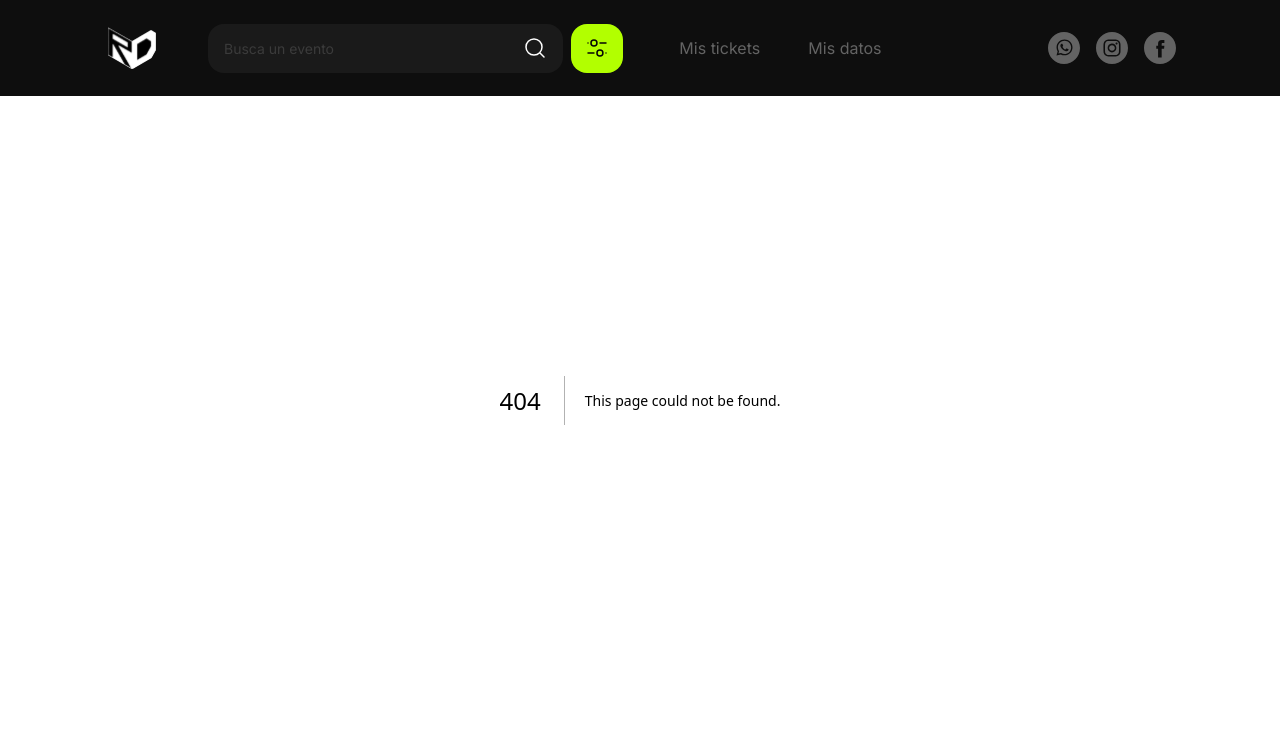
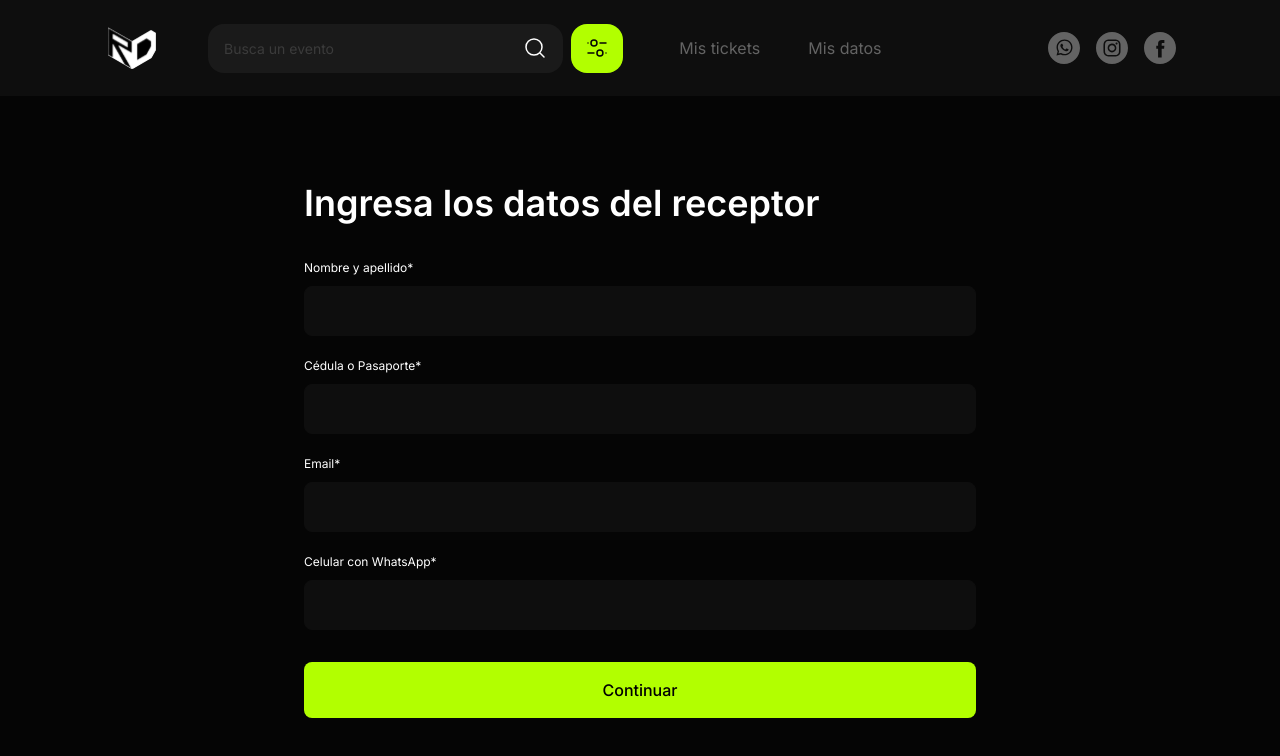
Before and after one commit to Rave-Dates/rave-dates-fe, a Next.js app: page /transfer-confirm/transfer/receiver-data in a window 1280 px wide. Before the commit this address had no page. Shown: the top 756 px of the page. Built offline with nearby package versions, Linux system fonts and the light colour scheme.

Commit message:
Added /transfer-confirm, /transfer, /receiver-data, /success

```diff
--- /dev/null
+++ b/src/app/transfer-confirm/page.tsx
@@ -0,0 +1,40 @@
+"use client"
+
+import ArrowSvg from "@/components/svg/ArrowSvg"
+import Link from "next/link"
+import type React from "react"
+
+export default function Verification() {
+  return (
+    <div className="min-h-screen pb-40 pt-20 sm:pb-24 sm:pt-36 bg-primary-black sm:justify-center sm:items-center text-white flex px-6">
+      <div className="flex animate-fade-in w-xl mx-auto flex-col items-center sm:justify-center">
+        <h1 className="font-semibold text-start w-full text-title">¿Deseas transferir tus tickets?</h1>
+        <h2 className="text-start w-full text-sm mb-5">
+          Podrás realizar esta acción más adelante en caso de que no quieras hacerlo ahora.
+        </h2>
+
+        <div className="flex w-full border-b border-divider">
+          <div
+            className="w-full flex font-light justify-center flex-col items-start bg-cards-container outline-none rounded-t-lg ps-4"
+            >
+            <h2>No, quiero recibirlos yo</h2>
+          </div>
+          <div className="bg-cards-container pe-4 py-3 rounded-b-lg">
+            <ArrowSvg className="rotate-180" />
+          </div>
+        </div>
+
+        <Link href="/transfer-confirm/transfer" className="flex w-full">
+          <div
+            className="w-full flex font-light justify-center flex-col items-start bg-cards-container outline-none rounded-b-lg ps-4"
+            >
+            <h2>Sí, quiero transferirlos</h2>
+          </div>
+          <div className="bg-cards-container pe-4 py-3 rounded-b-lg">
+            <ArrowSvg className="rotate-180" />
+          </div>
+        </Link>
+      </div>
+    </div>
+  )
+}
--- /dev/null
+++ b/src/app/transfer-confirm/transfer/page.tsx
@@ -0,0 +1,50 @@
+"use client"
+
+import EventDetails from "@/components/containers/checkout/EventDetails"
+import TitleCard from "@/components/containers/common/TitleCard"
+import GoBackButton from "@/components/ui/buttons/GoBackButton"
+import Link from "next/link"
+import type React from "react"
+
+export default function Verification() {
+  return (
+    <div className="min-h-screen pb-40 pt-28 sm:pb-24 sm:pt-36 bg-primary-black sm:justify-center sm:items-center text-white flex px-6">
+      <GoBackButton className="absolute z-30 top-10 left-5 px-3 py-3 animate-fade-in" />
+      <div className="flex w-xl animate-fade-in mx-auto flex-col gap-y-2 items-center sm:justify-center">
+        <TitleCard className="sm:flex hidden w-full mb-2 px-3 py-2 rounded-md" title="DYEN" description="Extended set" />
+
+        <div className="sm:flex hidden bg-cards-container w-full rounded-md px-5 py-3 gap-x-4 mb-3">
+          <h2 className="font-light text-sm">Viernes, 11 de junio - 08:00 PM</h2>
+        </div>
+
+        <EventDetails className="sm:hidden mb-3 block w-full" />
+
+        <h2 className="text-start w-full">Entradas</h2>
+
+        <div className="flex w-full">
+          <div
+            className="w-full flex justify-center flex-col items-start text-sm bg-cards-container outline-none rounded-l-lg ps-4"
+            >
+            <h2>GENERAL</h2>
+            <h3 className="text-text-inactive">Juan Gómez</h3>
+          </div>
+          <div className="bg-cards-container pe-4 py-5 rounded-r-lg">
+            <Link href="transfer/receiver-data" className="block text-center bg-primary hover:opacity-80 text-black rounded px-4 py-2 text-sm transition-opacity">Transferir</Link>
+          </div>
+        </div>
+
+        <div className="flex w-full">
+          <div
+            className="w-full flex justify-center flex-col items-start text-sm bg-cards-container outline-none rounded-l-lg ps-4"
+            >
+            <h2>VIP</h2>
+            <h3 className="text-text-inactive">Juan Gómez</h3>
+          </div>
+          <div className="bg-cards-container pe-4 py-5 rounded-r-lg">
+            <Link href="transfer/receiver-data" className="block text-center bg-primary hover:opacity-80 text-black rounded px-4 py-2 text-sm transition-opacity">Transferir</Link>
+          </div>
+        </div>
+      </div>
+    </div>
+  )
+}
--- /dev/null
+++ b/src/app/transfer-confirm/transfer/receiver-data/page.tsx
@@ -0,0 +1,65 @@
+"use client";
+
+import DefaultForm from "@/components/ui/forms/DefaultForm";
+import FormInput from "@/components/ui/inputs/FormInput";
+import { redirect } from "next/navigation";
+import type React from "react";
+import { useState } from "react";
+
+export default function ReceiverData() {
+  const [formData, setFormData] = useState({
+    name: "",
+    idNumber: "",
+    email: "",
+    whatsapp: "",
+  });
+
+  const handleChange = (e: React.ChangeEvent<HTMLInputElement>) => {
+    const { name, value } = e.target;
+    setFormData((prev) => ({ ...prev, [name]: value }));
+  };
+
+  const handleSubmit = (e: React.FormEvent) => {
+    e.preventDefault();
+    console.log("Form submitted:", formData);
+    redirect("receiver-data/success")
+  };
+
+  return (
+    <DefaultForm handleSubmit={handleSubmit} title="Ingresa los datos del receptor">
+      <FormInput
+        handleFunc={handleChange}
+        title="Nombre y apellido*"
+        formName={formData.name}
+        inputName="name"
+      />
+      <FormInput
+        handleFunc={handleChange}
+        title="Cédula o Pasaporte*"
+        formName={formData.idNumber}
+        inputName="idNumber"
+      />
+      <FormInput
+        type="email"
+        handleFunc={handleChange}
+        title="Email*"
+        formName={formData.email}
+        inputName="email"
+      />
+      <FormInput
+        type="tel"
+        handleFunc={handleChange}
+        title="Celular con WhatsApp*"
+        formName={formData.whatsapp}
+        inputName="whatsapp"
+      />
+
+      <button
+        type="submit"
+        className="bg-primary text-black input-button"
+      >
+        Continuar
+      </button>
+    </DefaultForm>
+  );
+}
--- /dev/null
+++ b/src/app/transfer-confirm/transfer/receiver-data/success/page.tsx
@@ -0,0 +1,31 @@
+"use client"
+
+import SuccessCheckSvg from "@/components/svg/SuccessCheckSvg"
+import Link from "next/link"
+import type React from "react"
+
+export default function Verification() {
+  return (
+    <div className="min-h-screen pb-32 pt-28 sm:pb-24 sm:pt-40 bg-primary-black gap-20 sm:gap-14 flex flex-col justify-end sm:justify-center items-center text-white">
+      <div className="flex flex-col w-full items-center justify-center">
+        <SuccessCheckSvg className="text-primary" />
+        <p className="w-52 text-center text-text-inactive">Has transferido el ticket correctamente</p>
+      </div>
+
+      <div className="flex flex-col w-full px-4 max-w-md">
+        <Link
+          href="/transfer-confirm/transfer"
+          className="text-primary-white mb-0 py-4 text-center w-full block"
+        >
+          Transferir otro ticket
+        </Link>
+        <Link
+          href="/tickets"
+          className="bg-primary text-center text-black mt-1 input-button"
+        >
+          Ir a mis tickets
+        </Link>
+      </div>
+    </div>
+  )
+}
```
